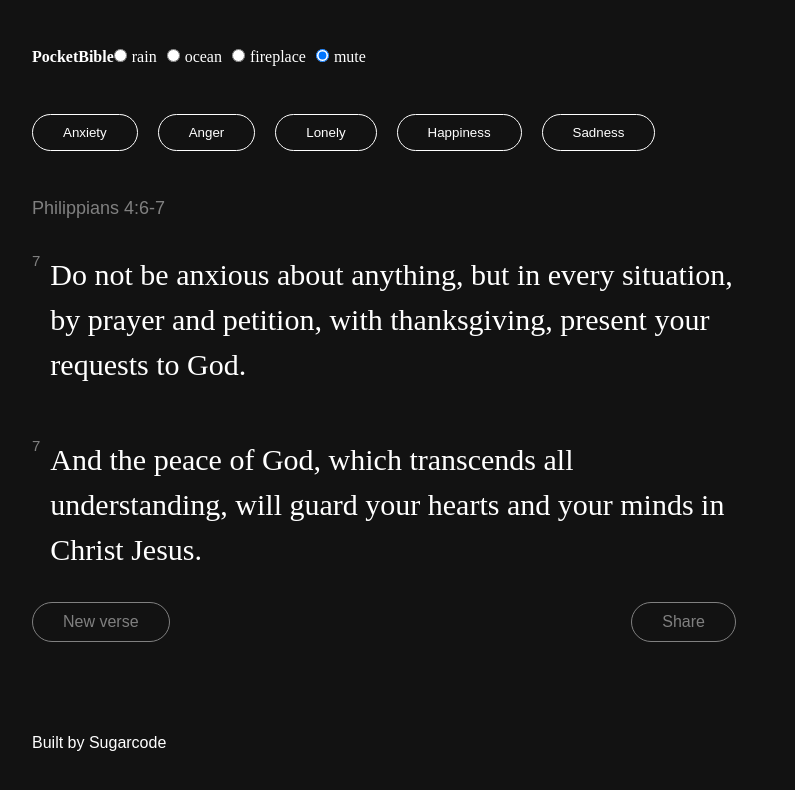
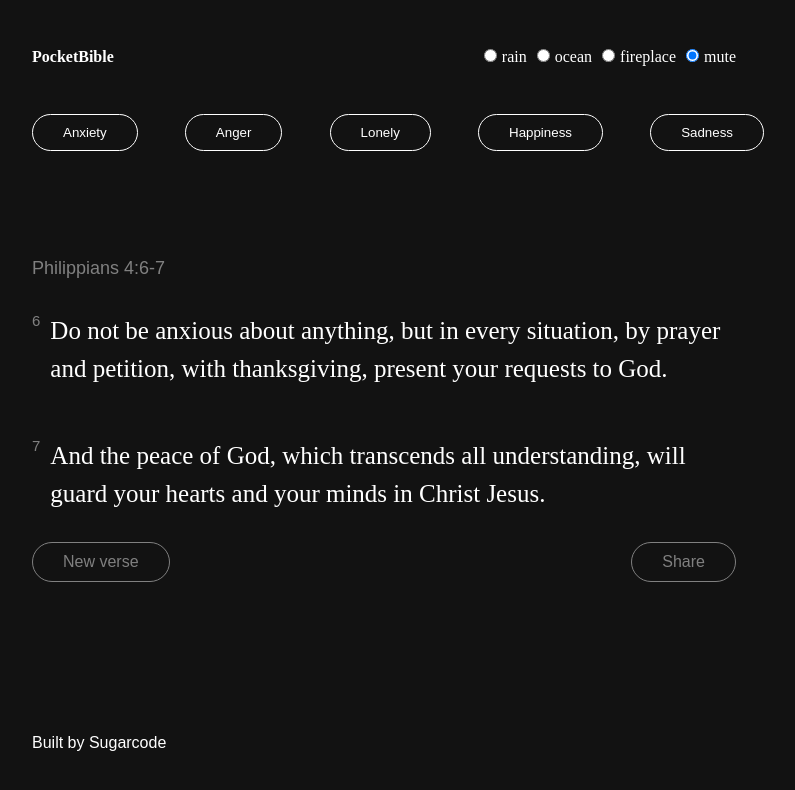
Before and after one commit to emmanuelojiji/pocket-bible-22, a React (Create React App) app: page / in a window 1280 px wide. Both pictures are taken after a click on the button "New verse". Shown: the top 790 px of the page, without its empty margins (256-1051 px from the left). Built offline with nearby package versions, Linux system fonts and the light colour scheme.

Commit message:
Added second verse number

```diff
--- a/src/App.js
+++ b/src/App.js
@@ -14,6 +14,7 @@ function App() {
   const [currentVerse, setCurrentVerse] = useState();
   const [currentVerse_2, setCurrentVerse_2] = useState();
   const [currentVerseNumber, setCurrentVerseNumber] = useState();
+  const [currentVerseNumber_2, setCurrentVerseNumber_2] = useState();
   const [currentCategory, setCurrentCategory] = useState();
 
   let newCategoryArray = Quotes.filter(
@@ -27,11 +28,13 @@ function App() {
     let randomVerse = chosenArray[randomIndex].verse;
     let randomVerse_2 = chosenArray[randomIndex].verse_2;
     let randomVerseNumber = chosenArray[randomIndex].verse_number;
+    let randomVerseNumber_2 = chosenArray[randomIndex].verse_number_2;
 
     setCurrentVerseName(randomVerseName);
     setCurrentVerse(randomVerse);
     setCurrentVerse_2(randomVerse_2);
     setCurrentVerseNumber(randomVerseNumber);
+    setCurrentVerseNumber_2(randomVerseNumber_2);
   };
 
   useEffect(() => {
@@ -178,14 +181,13 @@ function App() {
           </button>
         </div>
 
-
-
         <div className="quote-container">
           <Quote
             currentVerse={currentVerse}
             currentVerse_2={currentVerse_2}
             currentVerseName={currentVerseName}
             currentVerseNumber={currentVerseNumber}
+            currentVerseNumber_2={currentVerseNumber_2}
           />
 
           <div className="button-container">
--- a/src/App.scss
+++ b/src/App.scss
@@ -20,6 +20,7 @@
 }
 
 header {
+  width: 100%;
   color: white;
   padding-top: 3rem;
   padding-bottom: 3rem;
@@ -94,6 +95,8 @@ footer {
 }
 
 .category-pill-container {
+  display: flex;
+  justify-content: space-between;
   white-space: nowrap;
   overflow-x: scroll;
   width: 100%;
--- a/src/Components/Quote.js
+++ b/src/Components/Quote.js
@@ -7,6 +7,7 @@ const Quote = ({
   currentVerseName,
   currentVerse_2,
   currentVerseNumber,
+  currentVerseNumber_2,
   onClick,
 }) => {
   return (
@@ -14,13 +15,13 @@ const Quote = ({
       <div className="verse-container">
         <span className="verse-name verse">{currentVerseName}</span>
         <div className="verse-number-wrap">
-          <span className="verse_number">{currentVerseNumber}</span>
+          <span className="verse-number">{currentVerseNumber}</span>
           <span className="verse">{currentVerse}</span>
         </div>
 
         {currentVerse_2 && (
           <div className="verse-number-wrap">
-            <span className="verse_number">{currentVerseNumber}</span>
+            <span className="verse-number">{currentVerseNumber_2}</span>
             <span className="verse_2 verse">{currentVerse_2}</span>
           </div>
         )}
--- a/src/Components/Quote.scss
+++ b/src/Components/Quote.scss
@@ -9,7 +9,7 @@
 }
 
 .verse {
-  font-size: 30px;
+  font-size: 25px;
   color: white;
   line-height: 1.5;
 
@@ -27,7 +27,7 @@
   color: grey;
 }
 
-.verse_number {
+.verse-number {
   color: grey;
   font-size: 15px;
   margin-right: 10px;
--- a/src/Components/QuotesArray.js
+++ b/src/Components/QuotesArray.js
@@ -49,7 +49,8 @@ export const Quotes = [
     verse_2:
       "And the peace of God, which transcends all understanding, will guard your hearts and your minds in Christ Jesus.",
     verse_name: "Philippians 4:6-7",
-    verse_number: "7",
+    verse_number: "6",
+    verse_number_2: "7",
     category:"anxiety"
   },
   {
```
